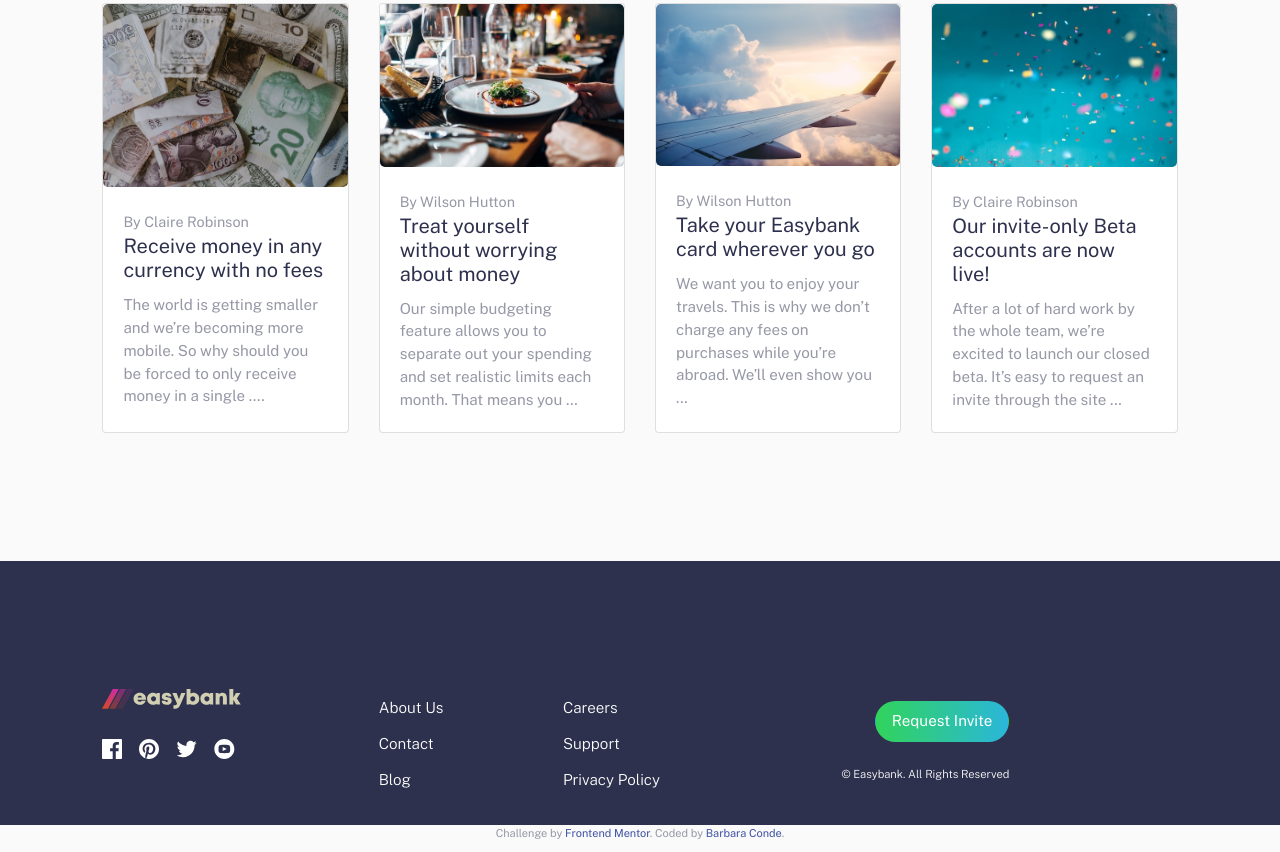
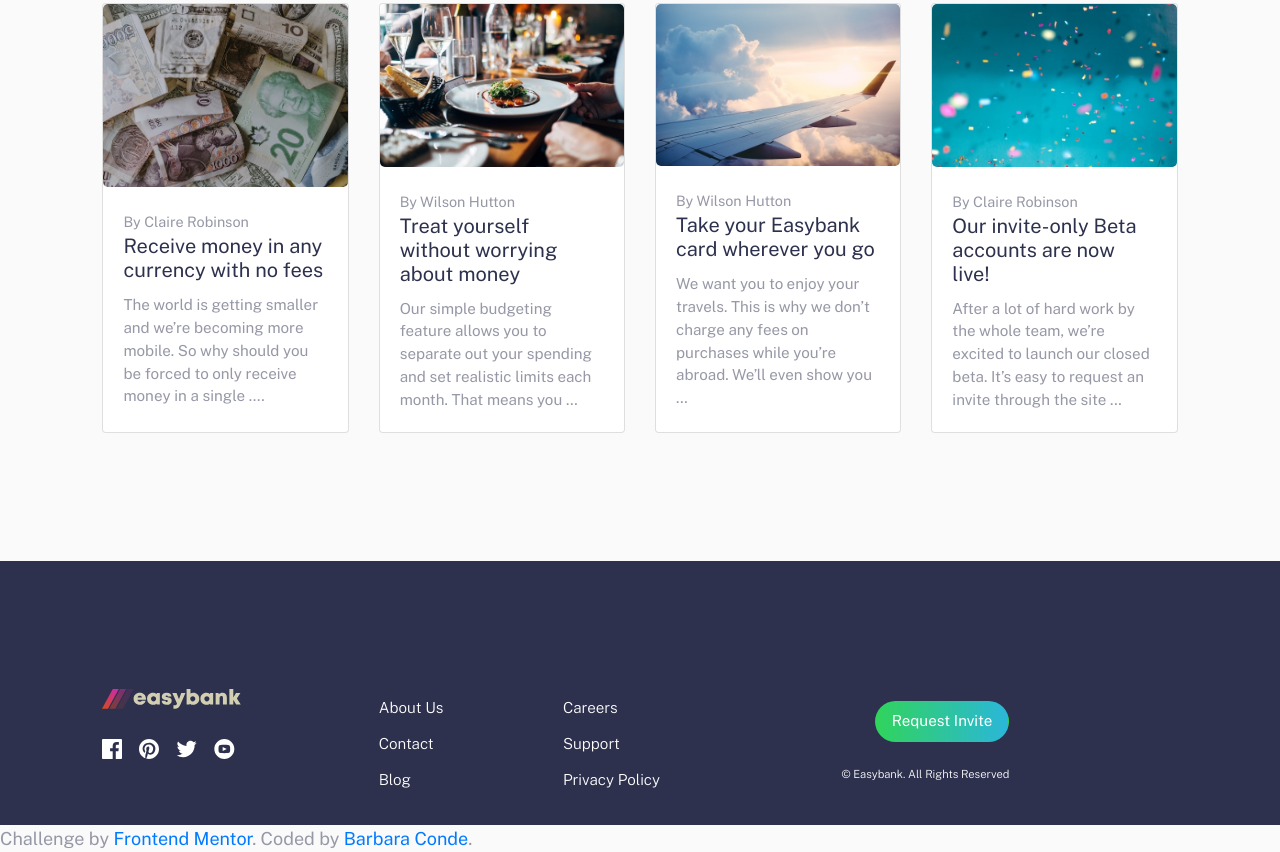
Before and after one commit to BarbaraConde/EasyBank-Challenge, a plain HTML site: page index.html in a window 1280 px wide. Shown: the part 1441-2293 px from the top of the page. Drawn offline with nearby package versions, Linux system fonts and the light colour scheme.

Commit message:
Update index.html

```diff
--- a/index.html
+++ b/index.html
@@ -19,18 +19,6 @@
   <!-- Google Fonts -->
   <link href="https://fonts.googleapis.com/css2?family=Public+Sans:wght@300;400;700&display=swap" rel="stylesheet">
 
-
-  <!-- Feel free to remove these styles or customise in your own stylesheet 👍 -->
-  <style>
-    .attribution {
-      font-size: 11px;
-      text-align: center;
-    }
-
-    .attribution a {
-      color: hsl(228, 45%, 44%);
-    }
-  </style>
 </head>
 
 <body>
@@ -85,9 +73,9 @@
 
   </div>
 
+ <!-- Features -->
   <div class="container-fluid why-choose gray">
     <h3 class="blue-font">Why choose Easybank?</h3>
-
     <p>We leverage Open Banking to turn your bank account into your financial hub.</p>
     <p class="control">Control your finances like never before.</p>
     <div class="row">
```
